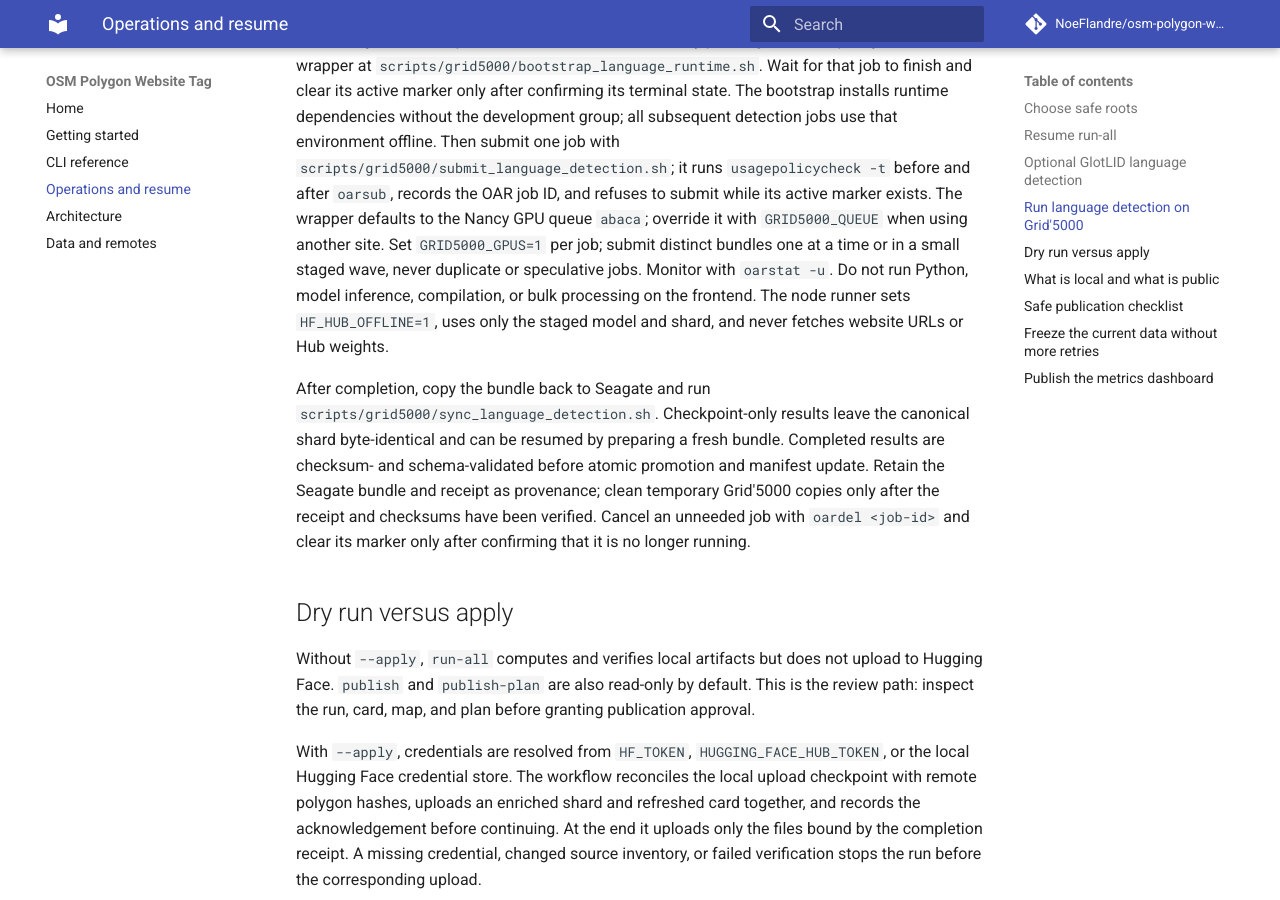
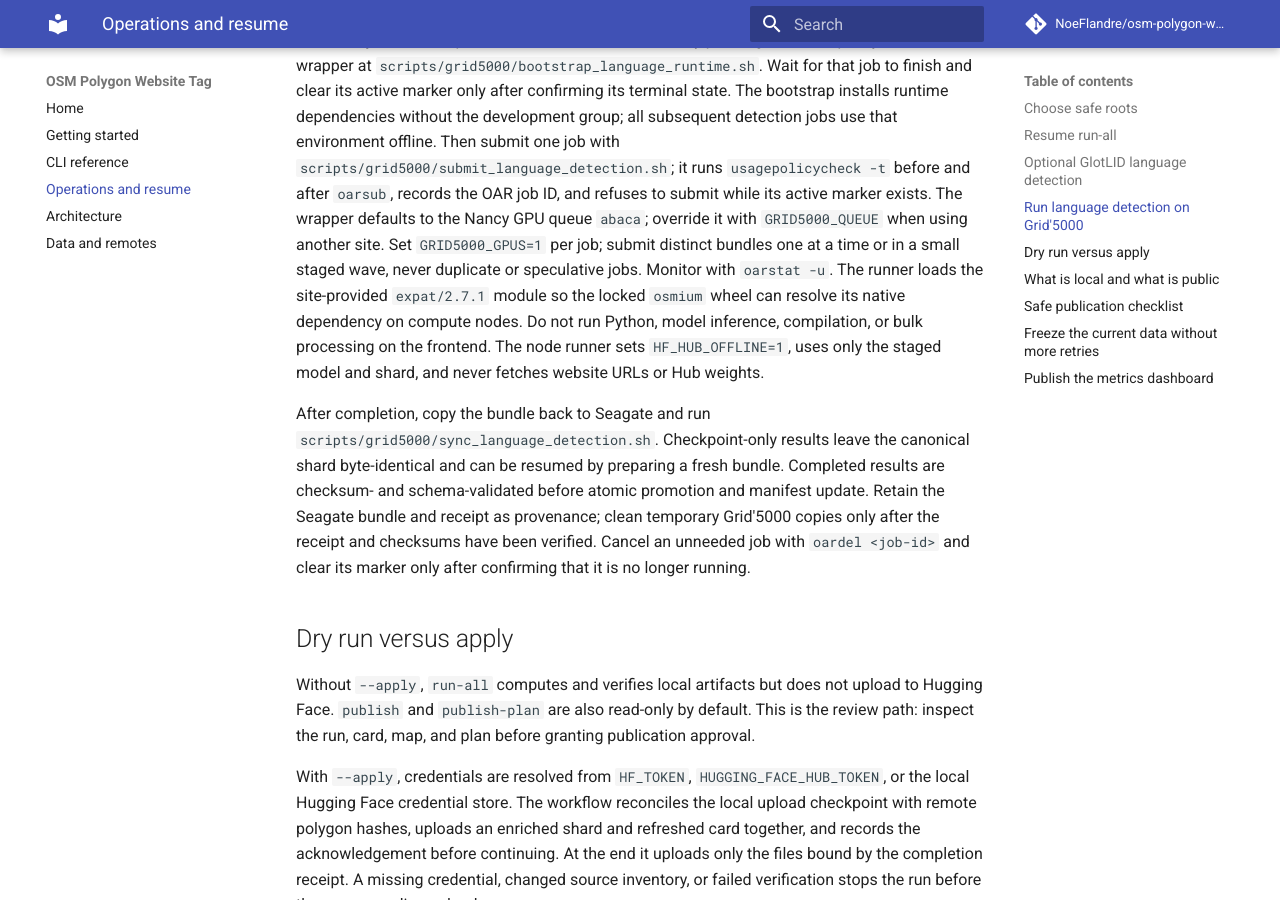
Before and after one commit to NoeFlandre/osm-polygon-website-tag, an MkDocs documentation site: the page built from docs/operations.md, in a window 1280 px wide and 900 px high, scrolled down 2664 px. Built offline with MkDocs 1.6.1 and Material for MkDocs 9.7.7, drawn with Linux system fonts in a browser that asks for light colours; comment, search, counter and statistics services are not loaded.

Commit message:
fix(grid5000): load expat runtime dependency

```diff
--- a/docs/operations.md
+++ b/docs/operations.md
@@ -135,6 +135,8 @@ Nancy GPU queue `abaca`; override it with `GRID5000_QUEUE` when using another
 site. Set `GRID5000_GPUS=1` per job; submit distinct bundles one at a time or
 in a small staged wave, never duplicate or speculative jobs. Monitor with
 `oarstat -u`.
+The runner loads the site-provided `expat/2.7.1` module so the locked
+`osmium` wheel can resolve its native dependency on compute nodes.
 Do not run Python, model inference, compilation, or bulk processing on the
 frontend. The node runner sets `HF_HUB_OFFLINE=1`, uses only the staged model
 and shard, and never fetches website URLs or Hub weights.
```
Also changed, not shown: scripts/grid5000/README.md (+5 -2 lines), 3 other files.
